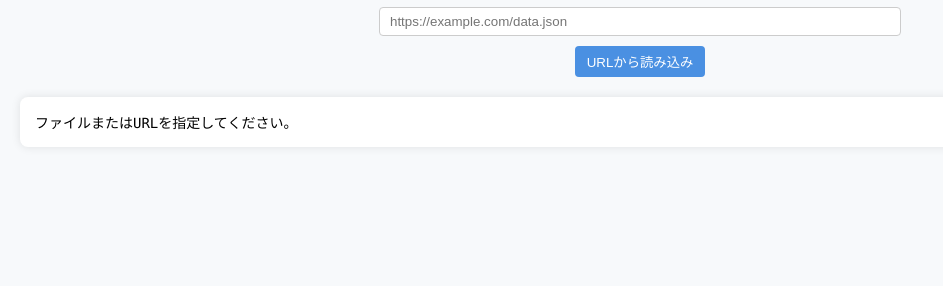
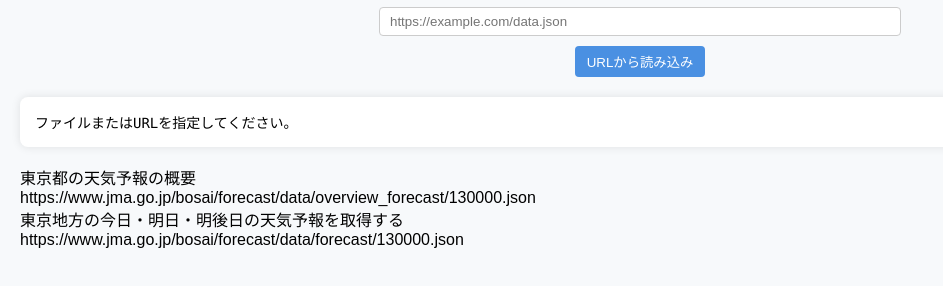
Before and after one commit to GH-satoshi/json_tree_viewer, a plain HTML site: page index.html in a window 1280 px wide. Shown: the part 124-410 px from the top of the page, without its empty margins (0-943 px from the left). Drawn offline with Linux system fonts and the light colour scheme.

Commit message:
Update index.html

```diff
--- a/index.html
+++ b/index.html
@@ -94,6 +94,13 @@ li {
 <input type="file" id="fileInput" accept=".json">
 <div><input type="text" id="urlInput" placeholder="https://example.com/data.json"><button id="loadUrlBtn">URLから読み込み</button></div>
 <div id="treeContainer">ファイルまたはURLを指定してください。</div>
+<br>
+<div>
+東京都の天気予報の概要<br>
+https://www.jma.go.jp/bosai/forecast/data/overview_forecast/130000.json<br>
+東京地方の今日・明日・明後日の天気予報を取得する<br>
+https://www.jma.go.jp/bosai/forecast/data/forecast/130000.json<br>
+</div>
 
 <script>
 document.getElementById("fileInput").addEventListener("change", function(event) {
```
